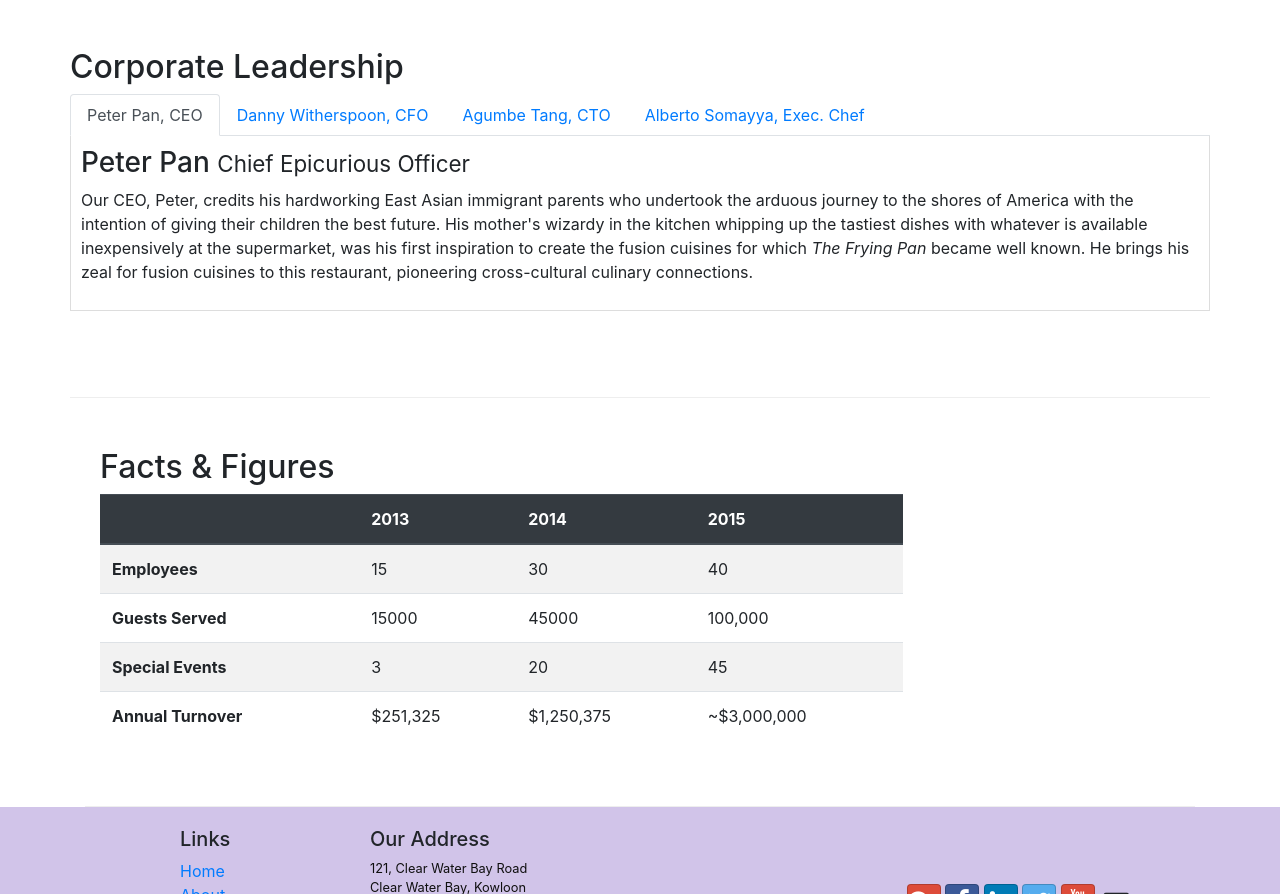
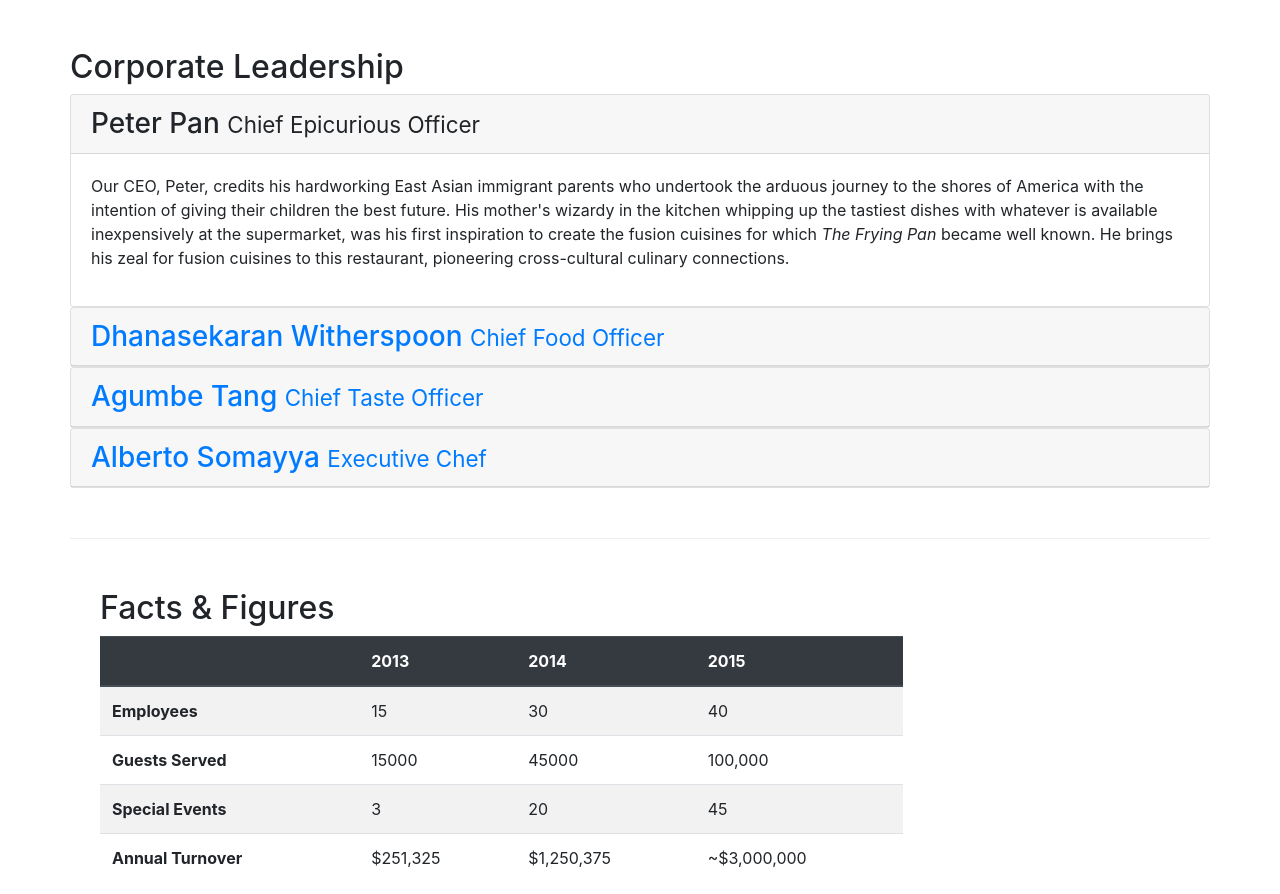
Before and after one commit to kotharishubh03/Front-End-Web-UI-Frameworks-and-Tools-Bootstrap-4, a website: page excersise/conFusion/aboutus.html in a window 1280 px wide. Shown: the part 979-1873 px from the top of the page. Drawn offline with nearby package versions, Linux system fonts and the light colour scheme.

Commit message:
Accordion

```diff
--- a/excersise/conFusion/aboutus.html
+++ b/excersise/conFusion/aboutus.html
@@ -101,49 +101,69 @@
             </div>
         </div>
 
-
-
         <div class="row">
             <div class="col-sm-12 row-content">
                 <h2>Corporate Leadership</h2>
-                <ul class="nav nav-tabs">
-                    <li class="nav-item">
-                      <a class="nav-link active" href="#peter"
-                        role="tab" data-toggle="tab">Peter Pan, CEO</a>
-                    </li>
-                    <li class="nav-item">
-                      <a class="nav-link" href="#danny" role="tab"
-                        data-toggle="tab">Danny Witherspoon, CFO</a>
-                    </li>
-                    <li class="nav-item">
-                      <a class="nav-link" href="#agumbe"role="tab"
-                        data-toggle="tab">Agumbe Tang, CTO</a>
-                    </li>
-                    <li class="nav-item">
-                      <a class="nav-link" href="#alberto" role="tab"
-                        data-toggle="tab">Alberto Somayya, Exec. Chef</a>
-                    </li>
-                </ul>
-                <div class="tab-content">
-                    <div role="tabpanel" class="tab-pane fade show active" id="peter">
-                        <h3>Peter Pan <small>Chief Epicurious Officer</small></h3>
-                        <p class="d-none d-sm-block">Our CEO, Peter, credits his hardworking East Asian immigrant parents who undertook the arduous journey to the shores of America with the intention of giving their children the best future. His mother's wizardy in the kitchen whipping up the tastiest dishes with whatever is available inexpensively at the supermarket, was his first inspiration to create the fusion cuisines for which <em>The Frying Pan</em> became well known. He brings his zeal for fusion cuisines to this restaurant, pioneering cross-cultural culinary connections.</p>
+                <div id="accordion">
+                    <div class="card">
+                        <div class="card-header" role="tab" id="peterhead">
+                        <h3 class="mb-0">
+                            <a data-toggle="collapse" data-target="#peter">
+                            Peter Pan <small>Chief Epicurious Officer</small>
+                            </a>
+                        </h3>
+                        </div>
+                        <div class="collapse show" id="peter" data-parent="#accordion">
+                            <div class="card-body">
+                                <p class="d-none d-sm-block">Our CEO, Peter, credits his hardworking East Asian immigrant parents who undertook the arduous journey to the shores of America with the intention of giving their children the best future. His mother's wizardy in the kitchen whipping up the tastiest dishes with whatever is available inexpensively at the supermarket, was his first inspiration to create the fusion cuisines for which <em>The Frying Pan</em> became well known. He brings his zeal for fusion cuisines to this restaurant, pioneering cross-cultural culinary connections.</p>
+                            </div>
+                        </div>
                     </div>
-                    <div role="tabpanel" class="tab-pane fade show" id="danny">
-                        <h3>Dhanasekaran Witherspoon <small>Chief Food Officer</small></h3>
-                        <p class="d-none d-sm-block">Our CFO, Danny, as he is affectionately referred to by his colleagues, comes from a long established family tradition in farming and produce. His experiences growing up on a farm in the Australian outback gave him great appreciation for varieties of food sources. As he puts it in his own words, <em>Everything that runs, wins, and everything that stays, pays!</em></p>
+                    <div class="card">
+                        <div class="card-header" role="tab" id="dannyhead">
+                            <h3 class="mb-0">
+                                <a class="collapsed" data-toggle="collapse" data-target="#danny">
+                                Dhanasekaran Witherspoon <small>Chief Food Officer</small>
+                                </a>
+                            </h3>
+                        </div>
+                        <div class="collapse" id="danny" data-parent="#accordion">
+                            <div class="card-body">
+                                <p class="d-none d-sm-block">Our CFO, Danny, as he is affectionately referred to by his colleagues, comes from a long established family tradition in farming and produce. His experiences growing up on a farm in the Australian outback gave him great appreciation for varieties of food sources. As he puts it in his own words, <em>Everything that runs, wins, and everything that stays, pays!</em></p>
+                            </div>
+                        </div>
                     </div>
-                    <div role="tabpanel" class="tab-pane fade show" id="agumbe">
-                        <h3>Agumbe Tang <small>Chief Taste Officer</small></h3>
-                        <p class="d-none d-sm-block">Blessed with the most discerning gustatory sense, Agumbe, our CTO, personally ensures that every dish that we serve meets his exacting tastes. Our chefs dread the tongue lashing that ensues if their dish does not meet his exacting standards. He lives by his motto, <em>You click only if you survive my lick.</em></p>
+                    <div class="card">
+                        <div class="card-header" role="tab" id="agumbehead">
+                            <h3 class="mb-0">
+                                <a class="collapsed" data-toggle="collapse" data-target="#agumbe">
+                                Agumbe Tang <small>Chief Taste Officer</small>
+                                </a>
+                            </h3>
+                        </div>
+                        <div class="collapse" id="agumbe" data-parent="#accordion">
+                            <div class="card-body">
+                                <p class="d-none d-sm-block">Blessed with the most discerning gustatory sense, Agumbe, our CTO, personally ensures that every dish that we serve meets his exacting tastes. Our chefs dread the tongue lashing that ensues if their dish does not meet his exacting standards. He lives by his motto, <em>You click only if you survive my lick.</em></p>
+                            </div>
+                        </div>
                     </div>
-                    <div role="tabpanel" class="tab-pane fade show" id="alberto">
-                        <h3>Alberto Somayya <small>Executive Chef</small></h3>
-                        <p class="d-none d-sm-block">Award winning three-star Michelin chef with wide International experience having worked closely with whos-who in the culinary world, he specializes in creating mouthwatering Indo-Italian fusion experiences. He says, <em>Put together the cuisines from the two craziest cultures, and you get a winning hit! Amma Mia!</em></p>
+                    <div class="card">
+                        <div class="card-header" role="tab" id="albertohead">
+                            <h3 class="mb-0">
+                                <a class="collapsed" data-toggle="collapse" data-target="#alberto">
+                                Alberto Somayya <small>Executive Chef</small>
+                                </a>
+                            </h3>
+                        </div>
+                        <div class="collapse" id="alberto" data-parent="#accordion">
+                            <div class="card-body">
+                                <p class="d-none d-sm-block">Award winning three-star Michelin chef with wide International experience having worked closely with whos-who in the culinary world, he specializes in creating mouthwatering Indo-Italian fusion experiences. He says, <em>Put together the cuisines from the two craziest cultures, and you get a winning hit! Amma Mia!</em></p>
+                            </div>
+                        </div>
                     </div>
                 </div>
             </div>
-       </div>
+        </div>
        <div class="row row-content">
         <div class="col-12 col-sm-9">
             <h2>Facts &amp; Figures</h2>
```
